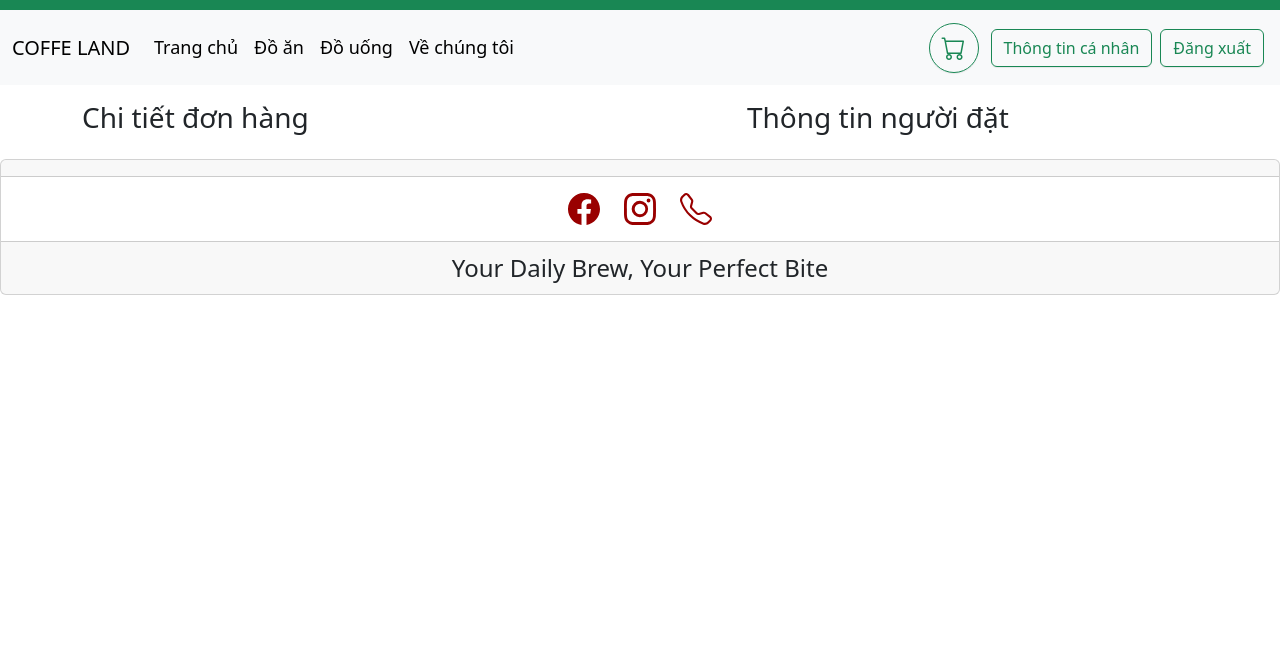
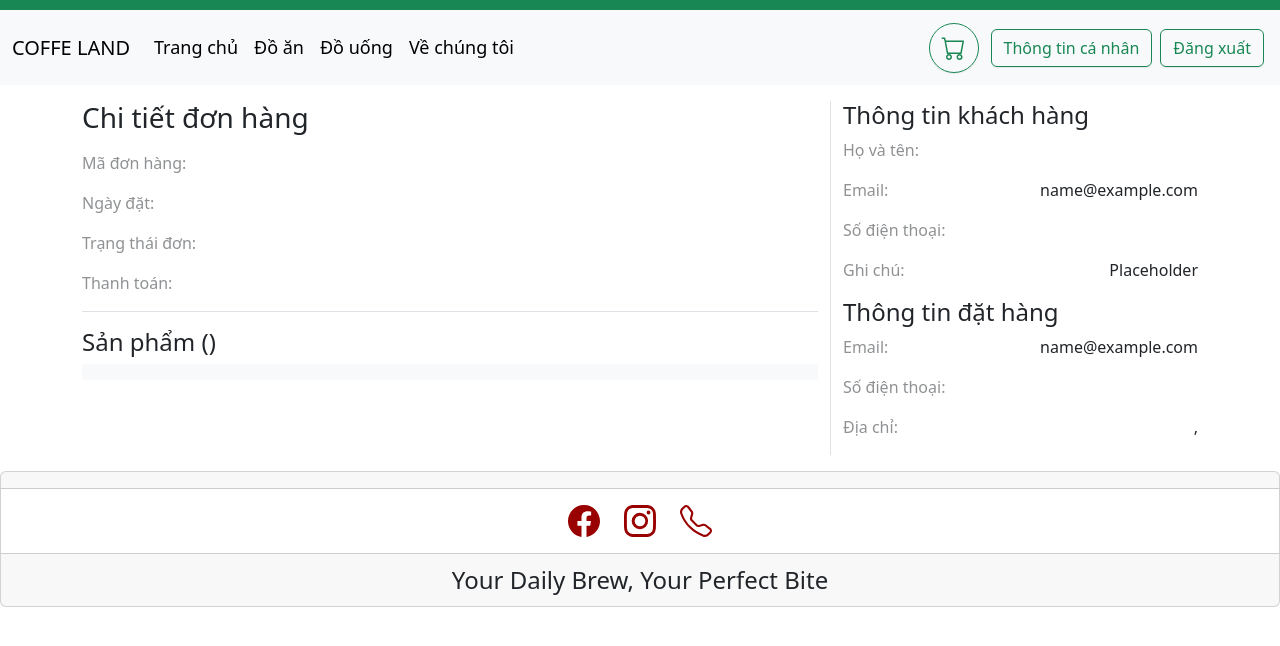
Before and after one commit to touya2604/Coffe-land, an Angular app: page /customer/order-detail/1 in a window 1280 px wide. Shown: the top 646 px of the page. Built offline with nearby package versions, Linux system fonts and the light colour scheme; sample sign-in values are in the browser's storage.

Commit message:
view: Hoàn thiện giao diện Thông tin chi tiết đơn hàng

```diff
--- a/src/app/views/customer/order-history/order-detail/order-detail.component.html
+++ b/src/app/views/customer/order-history/order-detail/order-detail.component.html
@@ -1,10 +1,106 @@
 <div class="container my-3">
   <div class="row">
-    <div class="col-7">
-      <h3>Chi tiết đơn hàng</h3>
+    <div class="col-8">
+      <h3 class="mb-3">Chi tiết đơn hàng</h3>
+      <div class="orderInformation">
+        <div class="d-flex justify-content-between">
+          <p class="opacity-50">Mã đơn hàng:</p>
+          <p>
+            {{ orderDetail?.id }}
+          </p>
+        </div>
+        <div class="d-flex justify-content-between">
+          <p class="opacity-50">Ngày đặt:</p>
+          <p>{{ orderDetail?.check | date : "short" }}</p>
+        </div>
+        <div class="d-flex justify-content-between">
+          <p class="opacity-50">Trạng thái đơn:</p>
+          <p>{{ orderDetail?.status }}</p>
+        </div>
+        <div class="d-flex justify-content-between">
+          <p class="opacity-50">Thanh toán:</p>
+          <p>
+            {{ orderDetail?.total | currency : "VND" : "symbol" : "1.0-0" }}
+          </p>
+        </div>
+      </div>
+      <div class="border-top border-1 border-gray">
+        <h4 class="mt-3">Sản phẩm ({{ orderDetail?.orders?.length }})</h4>
+        <table class="table table-borderless align-middle table-light rounded">
+          <thead>
+            <tr>
+              <th scope="col" style="width: 50%"></th>
+              <th scope="col" style="width: 10%"></th>
+              <th scope="col" style="width: 10%"></th>
+            </tr>
+          </thead>
+          <tbody>
+            @for (product of orderDetail?.orders; track product.id){
+            <tr>
+              <td class="d-flex flex-row align-items-center">
+                <img
+                  class="me-3 float-start img-thumbnail"
+                  [src]="product.img"
+                  style="max-width: 9rem"
+                />
+
+                <p class="h4">
+                  {{ product.name }}
+                </p>
+              </td>
+              <td>
+                <p class="fw-bold">{{ product.quantity }}</p>
+              </td>
+              <td>
+                <span class="fw-bold">
+                  {{
+                    (product.quantity ?? 0) * (product.price ?? 0)
+                      | currency : "VND" : "symbol" : "1.0-0"
+                  }}
+                </span>
+              </td>
+            </tr>
+
+            }
+          </tbody>
+        </table>
+      </div>
     </div>
-    <div class="col-5">
-      <h3>Thông tin người đặt</h3>
+    <div class="col-4 border-start border-1 border-gray">
+      <div>
+        <h4>Thông tin khách hàng</h4>
+        <div class="d-flex justify-content-between">
+          <p class="opacity-50">Họ và tên:</p>
+          <p>{{ userCurrent?.userName }}</p>
+        </div>
+        <div class="d-flex justify-content-between">
+          <p class="opacity-50">Email:</p>
+          <p>{{ userCurrent?.email }}</p>
+        </div>
+        <div class="d-flex justify-content-between">
+          <p class="opacity-50">Số điện thoại:</p>
+          <p>{{ userCurrent?.phone }}</p>
+        </div>
+        <div class="d-flex justify-content-between">
+          <p class="opacity-50">Ghi chú:</p>
+          <p>Placeholder</p>
+        </div>
+      </div>
+      <div>
+        <h4>Thông tin đặt hàng</h4>
+        <div class="d-flex justify-content-between">
+          <p class="opacity-50">Email:</p>
+          <p>{{ userCurrent?.email }}</p>
+        </div>
+        <div class="d-flex justify-content-between">
+          <p class="opacity-50">Số điện thoại:</p>
+          <p>{{ userCurrent?.phone }}</p>
+        </div>
+        <div class="d-flex justify-content-between">
+          <p class="opacity-50">Địa chỉ:</p>
+          <p>{{ userCurrent?.address }}, {{ userCurrent?.city }}</p>
+        </div>
+      </div>
     </div>
   </div>
 </div>
--- a/src/app/views/customer/order-history/order-detail/order-detail.component.ts
+++ b/src/app/views/customer/order-history/order-detail/order-detail.component.ts
@@ -2,10 +2,12 @@ import { Component } from '@angular/core';
 import { ActivatedRoute } from '@angular/router';
 import { Product } from '../../../../model/product.model';
 import { orderHistory } from '../../../../model/orderHistory.model';
+import { CurrencyPipe, DatePipe } from '@angular/common';
+import { User } from '../../../../model/user.model';
 
 @Component({
   selector: 'app-order-detail',
-  imports: [],
+  imports: [CurrencyPipe, DatePipe],
   templateUrl: './order-detail.component.html',
   styleUrl: './order-detail.component.scss',
 })
@@ -20,16 +22,21 @@ export class OrderDetailComponent {
   }[] = [];
   orderDetailId = '';
   orderDetail: orderHistory | undefined;
+  userCurrent: User | undefined;
   ngOnInit() {
     // Lấy ID đơn hàng từ route
     const orderId = this.route.snapshot.paramMap.get('id');
     const order = localStorage.getItem('orderHistory');
+    const user = localStorage.getItem('currentUser');
     if (order) {
       this.orderHistoryDetail = JSON.parse(order);
     }
     if (orderId) {
       this.orderDetailId = orderId;
     }
+    if (user) {
+      this.userCurrent = JSON.parse(user);
+    }
     this.orderDetail = this.orderHistoryDetail.find(
       (od) => od.id === this.orderDetailId
     );
--- a/src/app/views/customer/order-history/order-history.component.html
+++ b/src/app/views/customer/order-history/order-history.component.html
@@ -4,7 +4,7 @@
       <h1 class="text-primary mb-3">Lịch sử đặt hàng</h1>
       <div class="row">
         @for (order of orderHistory; track order.id; let i = $index){
-        <div class="col-12 border border-dark-subtle shadow rounded mb-3">
+        <div class="col-11 border border-dark-subtle shadow rounded mb-3">
           <div
             class="d-flex justify-content-between my-2 flex-row align-items-center"
           >
@@ -69,7 +69,7 @@
         }
       </div>
     </div>
-    <div class="col-4">
+    <div class="col-4 border-start border-black">
       <div class="list-group">
         <button
           routerLink="/customer/thong-tin-ca-nhan"
--- a/src/app/views/customer/thong-tin/thong-tin.component.html
+++ b/src/app/views/customer/thong-tin/thong-tin.component.html
@@ -1,6 +1,6 @@
 <div class="container my-3">
   <div class="row mx-auto">
-    <div class="col-8 border-end border-black">
+    <div class="col-8">
       <form class="row">
         <div class="col-6 mb-3">
           <label class="fs-5 fw-bold">Họ tên:</label>
@@ -38,7 +38,7 @@
       </form>
     </div>
 
-    <div class="col-4">
+    <div class="col-4 border-start border-black">
       <div class="list-group">
         <button
           routerLink="/customer/thong-tin-ca-nhan"
```
